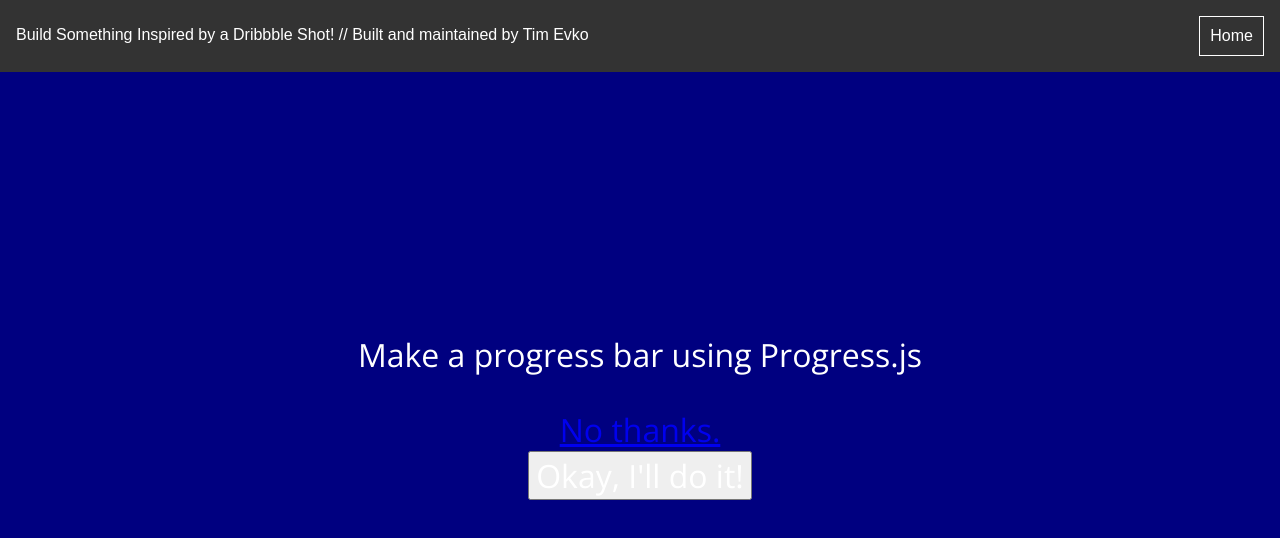
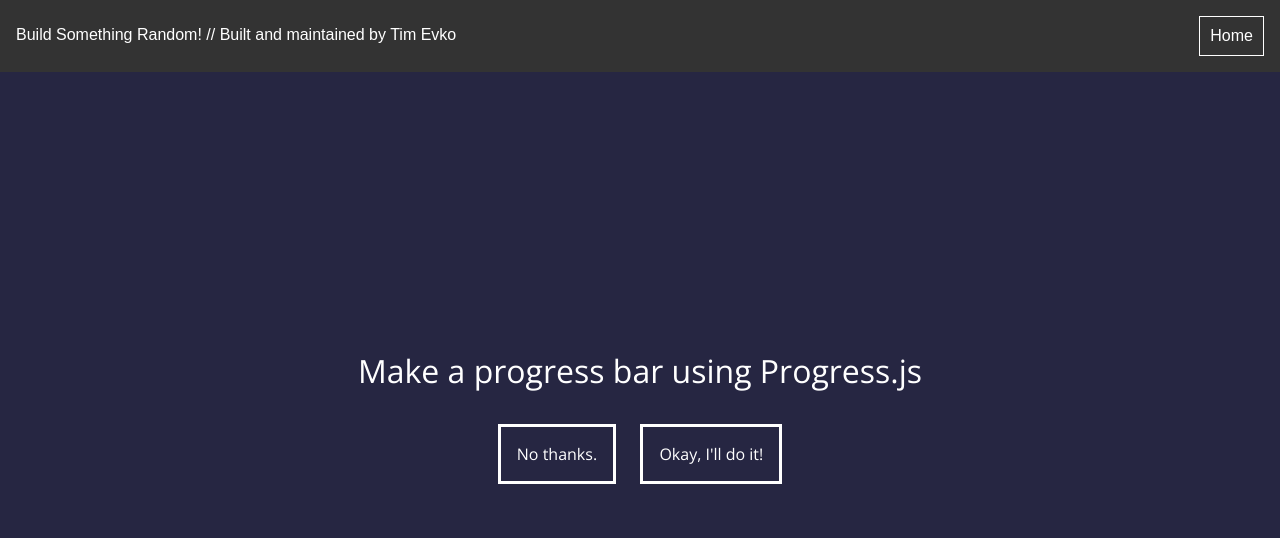
Before and after one commit to tevko/tevko.github.io, a website: page practice/random.html in a window 1280 px wide. Drawn offline with nearby package versions, Linux system fonts and the light colour scheme.

Commit message:
commiting often

```diff
--- a/practice/dev/scss/main.scss
+++ b/practice/dev/scss/main.scss
@@ -15,3 +15,5 @@
 //Start Modules - Self contained pieces that make up a site when pieced together - remove and add to the list below as necessary
 
 @import 'modules/blocks';
+
+@import 'modules/suggestionApp';
--- /dev/null
+++ b/practice/dev/scss/modules/_suggestionApp.scss
@@ -0,0 +1,7 @@
+
+
+.suggestionApp {
+    max-width: 75%;
+    margin: 0 auto;
+    padding: 1em;
+}
--- a/practice/dev/scss/partials/_colors.scss
+++ b/practice/dev/scss/partials/_colors.scss
@@ -1,5 +1,29 @@
 //colors
 
-$random: navy;
-$github: #de467f;
-$dribbble: #4183c4;
+$random: rgb(38, 38, 66);
+$github: #4183c4;
+$dribbble: #de467f;
+
+//also housing buttons
+
+.btn {
+    font-size: .5em;
+    text-decoration: none;
+    color: white;
+    padding: 1em;
+    border: solid white;
+    background-color: transparent;
+    outline: none;
+    display: inline-block;
+}
+
+form {
+    @extend .btn;
+    margin-left:1em;
+    input {
+        background-color:transparent;
+        padding:0;
+        outline:none;
+        border:none;
+    }
+}
--- a/practice/dev/scss/partials/_globals.scss
+++ b/practice/dev/scss/partials/_globals.scss
@@ -31,6 +31,7 @@
     background-color: #333;
     position: absolute;
     width: 100%;
+    z-index: 999;
     p {
         padding-top:10px;
         margin:0;
--- a/practice/random.html
+++ b/practice/random.html
@@ -21,7 +21,7 @@
     <![endif]-->
     <section class="pageContent block-container-single">
         <header class="main-header group">
-            <p>Build Something Inspired by a Dribbble Shot! // <a target="_blank" class="attribution" href="http://timevko.com/">Built and maintained by Tim Evko</a></p>
+            <p>Build Something Random! // <a target="_blank" class="attribution" href="http://timevko.com/">Built and maintained by Tim Evko</a></p>
             <a class="home-link" href="http://tevko.github.io/practice">Home</a>
         </header>
         <article class="block-random">
```
Also changed, not shown: practice/dribbble.html (+1 -1 lines), practice/assets/css/main.css, practice/assets/css/main.min.css, practice/assets/img/dribbble.png (added), practice/assets/img/github.png (added), practice/assets/img/practice.png (added), practice/dev/css/main.css, practice/dev/img/dribbble.png (added), practice/dev/img/github.png (added), practice/dev/img/practice.png (added).
